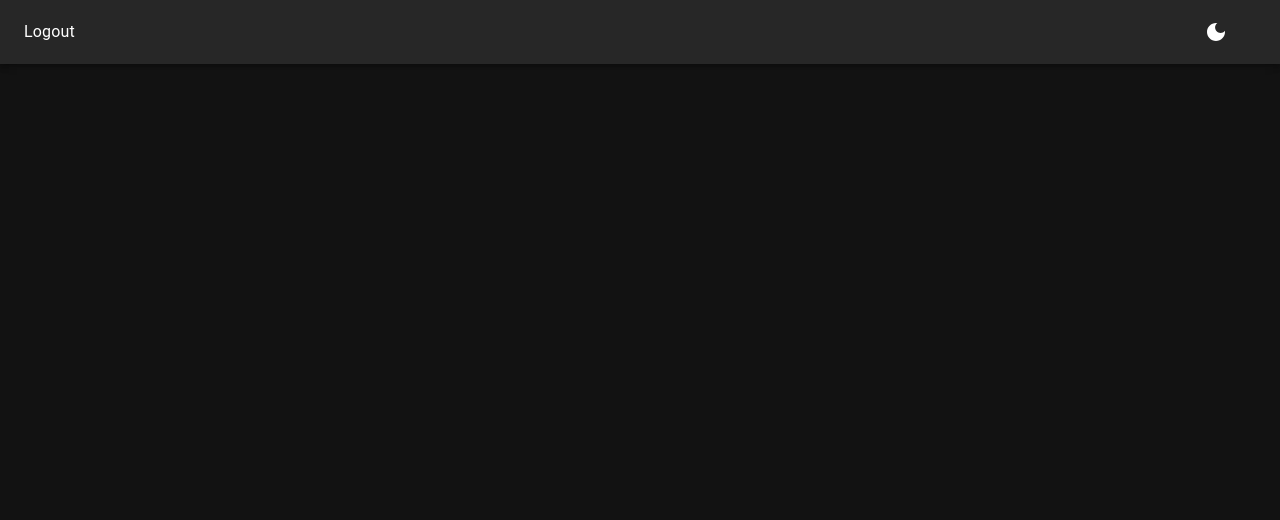
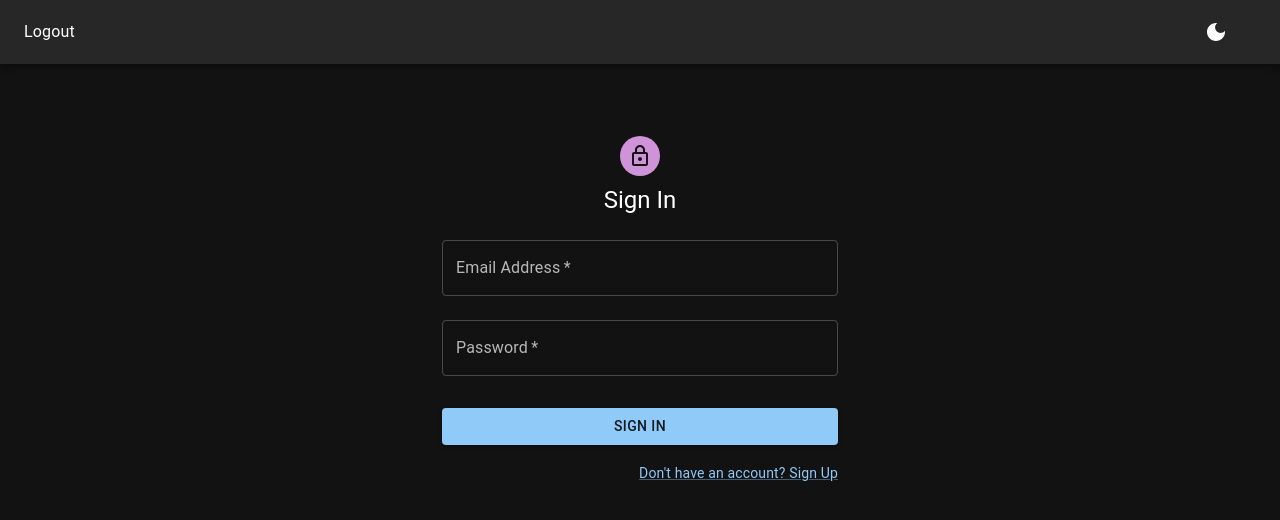
Before and after one commit to Gratschew/passwordmanager, a React (Create React App) app in the folder frontend/: page / in a window 1280 px wide. Shown: the top 520 px of the page. Built offline with nearby package versions, Linux system fonts and the light colour scheme.

Commit message:
login screen and sign up page creation

```diff
--- a/frontend/package.json
+++ b/frontend/package.json
@@ -13,7 +13,8 @@
     "react": "^18.2.0",
     "react-dom": "^18.2.0",
     "react-scripts": "5.0.1",
-    "web-vitals": "^2.1.4"
+    "web-vitals": "^2.1.4",
+    "zxcvbn": "^4.4.2"
   },
   "scripts": {
     "start": "react-scripts start",
--- a/frontend/src/App.js
+++ b/frontend/src/App.js
@@ -4,6 +4,9 @@ import ButtonAppBar from "./components/Appbar";
 import { ThemeProvider, createTheme } from "@mui/material/styles";
 import CssBaseline from "@mui/material/CssBaseline";
 import { useState } from "react";
+import Container from "@mui/material/Container";
+import LogInHandler from "./components/LogInHandler";
+
 const darkTheme = createTheme({
   palette: {
     mode: "dark",
@@ -20,14 +23,13 @@ function App() {
   const changeColorMode = (isDarkMode) => {
     setDarkMode(isDarkMode);
   };
+
   return (
     <ThemeProvider theme={darkMode ? lightTheme : darkTheme}>
       <CssBaseline />
       <div className="App">
-        <ButtonAppBar
-          changeColorMode={changeColorMode}
-          colorMode={darkMode}
-        ></ButtonAppBar>
+        <ButtonAppBar changeColorMode={changeColorMode} colorMode={darkMode} />
+        <LogInHandler></LogInHandler>
       </div>
     </ThemeProvider>
   );
--- /dev/null
+++ b/frontend/src/components/LogIn.js
@@ -0,0 +1,79 @@
+import * as React from "react";
+
+import { useState } from "react";
+
+import Avatar from "@mui/material/Avatar";
+import Button from "@mui/material/Button";
+import TextField from "@mui/material/TextField";
+import FormControlLabel from "@mui/material/FormControlLabel";
+import Checkbox from "@mui/material/Checkbox";
+import Link from "@mui/material/Link";
+import Grid from "@mui/material/Grid";
+import Box from "@mui/material/Box";
+import LockOutlinedIcon from "@mui/icons-material/LockOutlined";
+import Typography from "@mui/material/Typography";
+import Container from "@mui/material/Container";
+
+const LogIn = ({ setIsLoginHandler }) => {
+  return (
+    <Container component="main" maxWidth="xs">
+      <Box
+        sx={{
+          marginTop: 8,
+          display: "flex",
+          flexDirection: "column",
+          alignItems: "center",
+        }}
+      >
+        <Avatar sx={{ m: 1, bgcolor: "secondary.main" }}>
+          <LockOutlinedIcon />
+        </Avatar>
+        <Typography component="h1" variant="h5">
+          Sign In
+        </Typography>
+        <Box component="form" onSubmit={null} noValidate sx={{ mt: 1 }}>
+          <TextField
+            margin="normal"
+            required
+            fullWidth
+            id="email"
+            label="Email Address"
+            name="email"
+          />
+          <TextField
+            margin="normal"
+            required
+            fullWidth
+            name="password"
+            label="Password"
+            type="password"
+            id="password"
+            autoComplete="current-password"
+          />
+
+          <Button fullWidth variant="contained" sx={{ mt: 3, mb: 2 }}>
+            Sign In
+          </Button>
+          <Grid container>
+            <Grid item xs>
+              <Link href="#" variant="body2"></Link>
+            </Grid>
+            <Grid item>
+              <Link
+                component="button"
+                variant="body2"
+                onClick={() => {
+                  setIsLoginHandler(false);
+                }}
+              >
+                {"Don't have an account? Sign Up"}
+              </Link>
+            </Grid>
+          </Grid>
+        </Box>
+      </Box>
+    </Container>
+  );
+};
+
+export default LogIn;
--- /dev/null
+++ b/frontend/src/components/LogInHandler.js
@@ -0,0 +1,23 @@
+import { useState } from "react";
+import LogIn from "./LogIn";
+import SignUp from "./SignUp";
+
+const LogInHandler = () => {
+  const [isLogIn, SetIsLogin] = useState(true);
+
+  const setIsLoginHandler = (login) => {
+    SetIsLogin(login);
+  };
+
+  return (
+    <>
+      {isLogIn ? (
+        <LogIn setIsLoginHandler={setIsLoginHandler}></LogIn>
+      ) : (
+        <SignUp setIsLoginHandler={setIsLoginHandler}></SignUp>
+      )}
+    </>
+  );
+};
+
+export default LogInHandler;
--- /dev/null
+++ b/frontend/src/components/SignUp.js
@@ -0,0 +1,195 @@
+import * as React from "react";
+import { useState, useEffect } from "react";
+import Avatar from "@mui/material/Avatar";
+import Button from "@mui/material/Button";
+import TextField from "@mui/material/TextField";
+import Link from "@mui/material/Link";
+import Grid from "@mui/material/Grid";
+import Box from "@mui/material/Box";
+import LockOutlinedIcon from "@mui/icons-material/LockOutlined";
+import Typography from "@mui/material/Typography";
+import Container from "@mui/material/Container";
+import { LinearProgress } from "@mui/material";
+import zxcvbn from "zxcvbn";
+import { List, ListItem, ListItemIcon, ListItemText } from "@mui/material";
+import CheckIcon from "@mui/icons-material/Check";
+const SignUp = ({ setIsLoginHandler }) => {
+  const [password, setPassword] = useState("");
+  const [passwordStrength, setPasswordStrength] = useState(51);
+
+  const [hasLowerCase, setHasLowerCase] = useState(false);
+  const [hasUpperCase, setHasUpperCase] = useState(false);
+  const [hasDigit, setHasDigit] = useState(false);
+  const [hasSpecialChar, setHasSpecialChar] = useState(false);
+  const [isLengthValid, setIsLengthValid] = useState(false);
+
+  useEffect(() => {
+    calculatePwStrength(password);
+    calculatePwValidness(password);
+  }, [password]);
+
+  const calculatePwStrength = (pw) => {
+    const result = zxcvbn(pw);
+    // zxcvbn gives a pw score between 0 and 4
+    setPasswordStrength(result.score * 25);
+  };
+  const createPasswordLabel = (result) => {
+    if (passwordStrength < 25) return "Insufficient";
+    if (passwordStrength < 51) return "Weak";
+    if (passwordStrength < 76) return "Fair";
+    return "Secure";
+  };
+  const passwordStrengthMeterColor = () => {
+    if (passwordStrength < 51) return "error";
+    if (passwordStrength < 76) return "warning";
+    return "success";
+  };
+  const calculatePwValidness = (password) => {
+    setHasLowerCase(/[a-z]/.test(password));
+    setHasUpperCase(/[A-Z]/.test(password));
+    setHasDigit(/\d/.test(password));
+    setHasSpecialChar(/[!@#$%^&*(),.?":{}|<>]/.test(password));
+    setIsLengthValid(password.length >= 8);
+  };
+
+  const isPwValid = () => {
+    return (
+      hasLowerCase &&
+      hasUpperCase &&
+      hasDigit &&
+      hasSpecialChar &&
+      isLengthValid
+    );
+  };
+
+  return (
+    <>
+      <Container component="main" maxWidth="xs">
+        <Box
+          sx={{
+            marginTop: 8,
+            display: "flex",
+            flexDirection: "column",
+            alignItems: "center",
+          }}
+        >
+          <Avatar sx={{ m: 1, bgcolor: "secondary.main" }}>
+            <LockOutlinedIcon />
+          </Avatar>
+          <Typography component="h1" variant="h5">
+            Sign Up
+          </Typography>
+          <Box component="form" onSubmit={null} noValidate sx={{ mt: 1 }}>
+            <TextField
+              margin="normal"
+              required
+              fullWidth
+              id="email"
+              label="Email Address"
+              name="email"
+            />
+            <TextField
+              margin="normal"
+              required
+              fullWidth
+              name="password"
+              label="Password"
+              type="password"
+              id="password"
+              onChange={(e) => {
+                setPassword(e.target.value);
+              }}
+            />
+            <Typography sx={{ mt: 2, fontSize: 12, textAlign: "left" }}>
+              Password should contain at least:
+            </Typography>
+
+            <List sx={{ fontSize: 12 }}>
+              <ListItem disablePadding>
+                <ListItemIcon>
+                  {hasLowerCase && <CheckIcon color="success" />}
+                </ListItemIcon>
+                <ListItemText
+                  primaryTypographyProps={{ sx: { fontSize: 12 } }}
+                  primary="one lowercase letter"
+                />
+              </ListItem>
+              <ListItem disablePadding>
+                <ListItemIcon>
+                  {hasUpperCase && <CheckIcon color="success" />}
+                </ListItemIcon>
+                <ListItemText
+                  primaryTypographyProps={{ sx: { fontSize: 12 } }}
+                  primary="one uppercase letter"
+                />
+              </ListItem>
+              <ListItem disablePadding>
+                <ListItemIcon>
+                  {hasDigit && <CheckIcon color="success" />}
+                </ListItemIcon>
+                <ListItemText
+                  primaryTypographyProps={{ sx: { fontSize: 12 } }}
+                  primary="one digit"
+                />
+              </ListItem>
+              <ListItem disablePadding>
+                <ListItemIcon>
+                  {hasSpecialChar && <CheckIcon color="success" />}
+                </ListItemIcon>
+                <ListItemText
+                  primaryTypographyProps={{ sx: { fontSize: 12 } }}
+                  primary="one special character"
+                />
+              </ListItem>
+              <ListItem disablePadding>
+                <ListItemIcon>
+                  {isLengthValid && <CheckIcon color="success" />}
+                </ListItemIcon>
+                <ListItemText
+                  primaryTypographyProps={{ sx: { fontSize: 12 } }}
+                  primary="and is at least 8 characters long"
+                />
+              </ListItem>
+            </List>
+            <LinearProgress
+              sx={{ mt: 2 }}
+              variant="determinate"
+              value={passwordStrength}
+              color={passwordStrengthMeterColor()}
+            />
+            <Typography sx={{ mt: 2 }}>
+              <strong>Password strength: </strong>
+              {createPasswordLabel(passwordStrength)}
+            </Typography>
+            <Button
+              fullWidth
+              variant="contained"
+              sx={{ mt: 3, mb: 2 }}
+              disabled={!isPwValid()}
+            >
+              Sign Up
+            </Button>
+            <Grid container>
+              <Grid item xs>
+                <Link href="#" variant="body2"></Link>
+              </Grid>
+              <Grid item>
+                <Link
+                  variant="body2"
+                  component="button"
+                  onClick={() => {
+                    setIsLoginHandler(true);
+                  }}
+                >
+                  {"Already have an account? Sign in"}
+                </Link>
+              </Grid>
+            </Grid>
+          </Box>
+        </Box>
+      </Container>
+    </>
+  );
+};
+
+export default SignUp;
```
